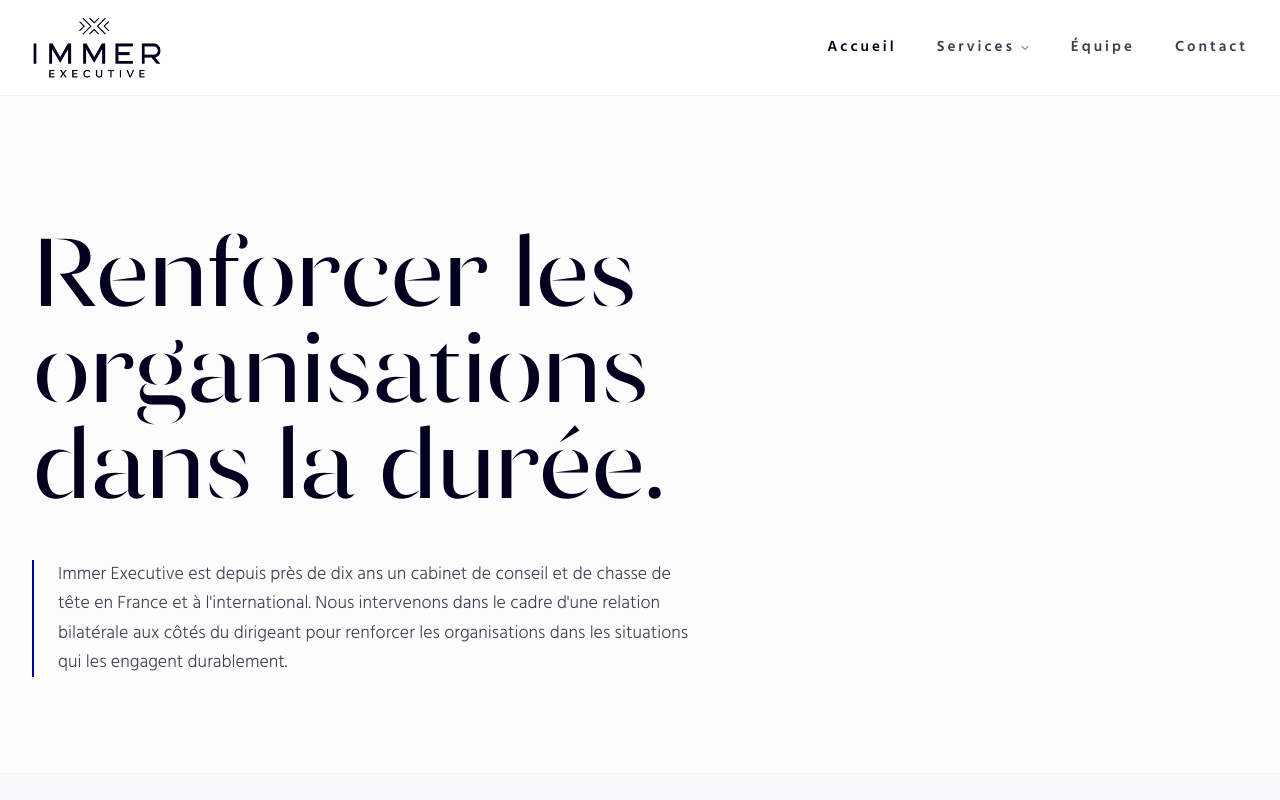
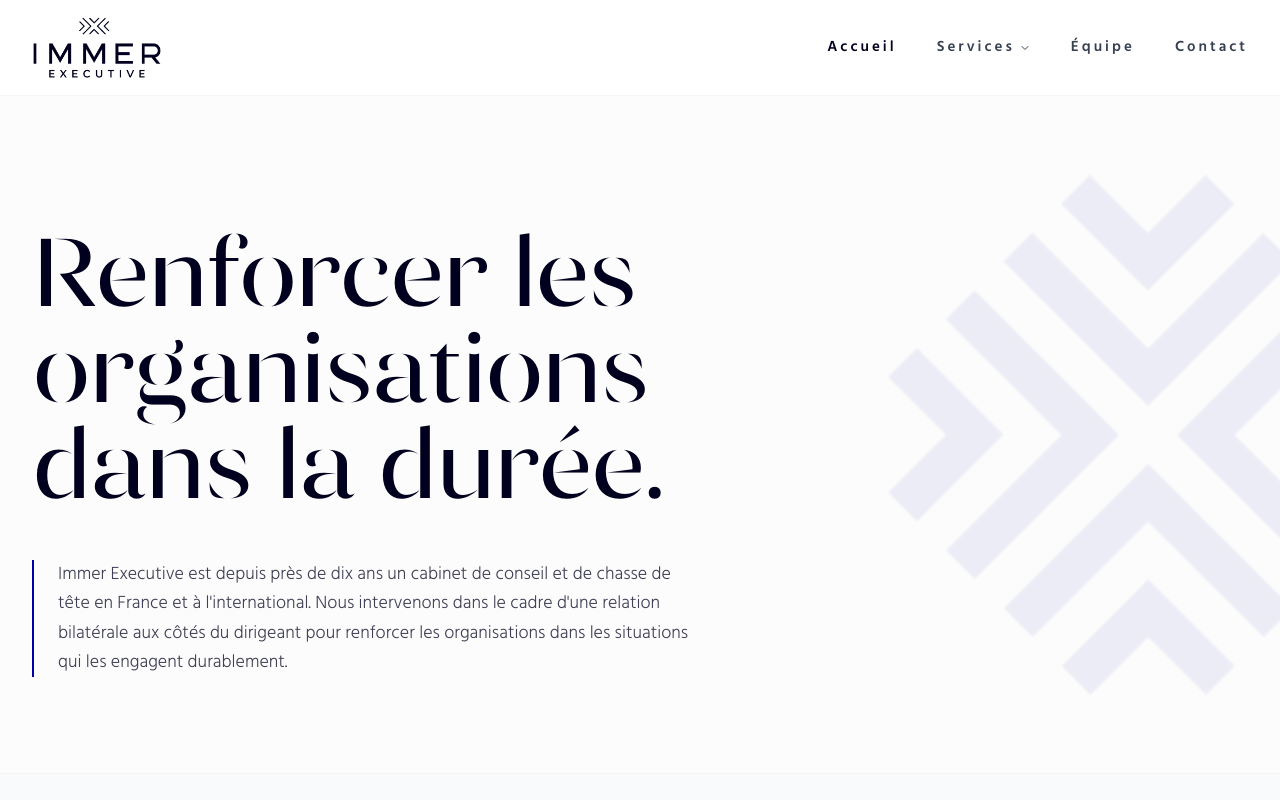
Before and after one commit to ImmerExecutive/immer-executive-site, a React (Vite) app: page / in a window 1280 px wide. Shown: the top 800 px of the page. Built offline with nearby package versions, Linux system fonts and the light colour scheme.

Commit message:
feat: filigrane logo dans le hero
Co-Authored-By: Claude Sonnet 4.6 <noreply@anthropic.com>

```diff
--- a/src/components/home/HomeView.jsx
+++ b/src/components/home/HomeView.jsx
@@ -13,11 +13,18 @@ export function HomeView({ services, partners, onNavigatePrestation }) {
     return (
         <div className="animate-in fade-in duration-1000">
             {/* Hero */}
-            <section className="max-w-7xl mx-auto px-8 pt-32 pb-24 border-b border-gray-100">
-                <h1 className="text-6xl md:text-8xl font-playfair mb-12 leading-[1.1] tracking-tight text-[#01001e]">
+            <section className="relative max-w-7xl mx-auto px-8 pt-32 pb-24 border-b border-gray-100 overflow-hidden">
+                {/* Filigrane */}
+                <img
+                    src="/forme-immer.svg"
+                    aria-hidden="true"
+                    className="absolute -right-32 top-1/2 -translate-y-1/2 w-[520px] opacity-[0.06] pointer-events-none select-none"
+                    style={{ filter: 'blur(1px)' }}
+                />
+                <h1 className="relative text-6xl md:text-8xl font-playfair mb-12 leading-[1.1] tracking-tight text-[#01001e]">
                     Renforcer les organisations <br /> dans la durée.
                 </h1>
-                <div className="max-w-2xl border-l-2 border-[#0000a3] pl-6">
+                <div className="relative max-w-2xl border-l-2 border-[#0000a3] pl-6">
                     <p className="text-lg text-[#01001e]/75 leading-relaxed font-light">
                         Immer Executive est depuis près de dix ans un cabinet de conseil et de chasse de tête en France et à l'international.
                         Nous intervenons dans le cadre d'une relation bilatérale aux côtés du dirigeant pour renforcer les organisations dans les situations qui les engagent durablement.
```
Also changed, not shown: public/forme-immer.svg (added).
